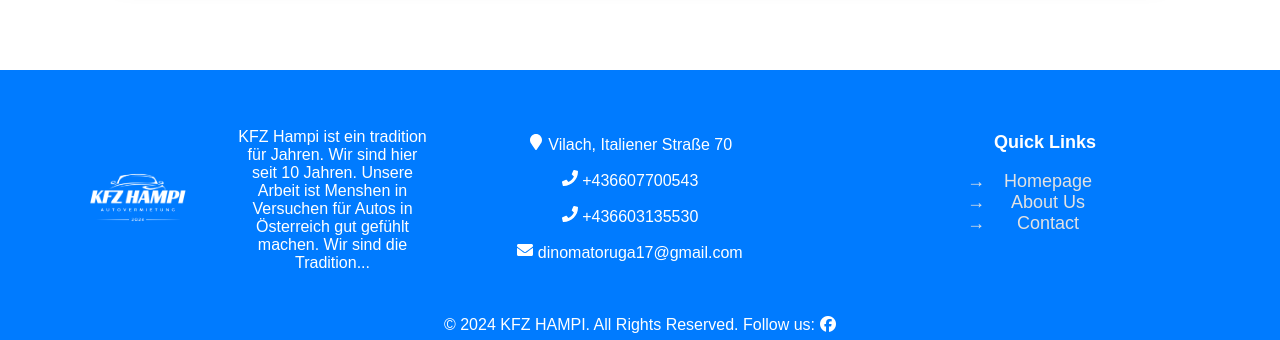
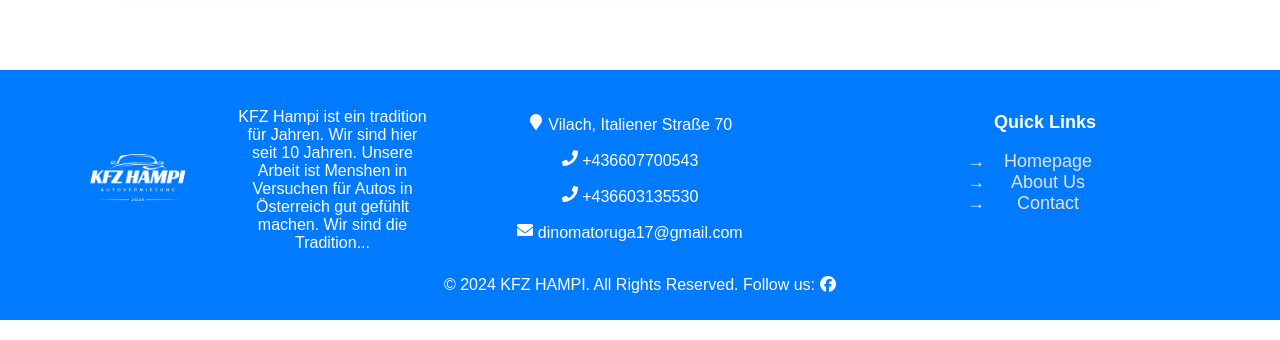
Before and after one commit to muhamed-droid/RentACarWebApp, a React (Create React App) app in the folder client/: page / in a window 1280 px wide. Shown: the part 3299-3639 px from the top of the page. Built offline with nearby package versions, Linux system fonts and the light colour scheme; no server answers.

Commit message:
footer modifications

```diff
--- a/client/src/pages/css/Footer.css
+++ b/client/src/pages/css/Footer.css
@@ -6,7 +6,7 @@
     background-color: #007bff;
     color: #fff;
     font-family: "Poppins", sans-serif;
-    max-height: 180px;
+    max-height: 140px;
   }
 
 
```
